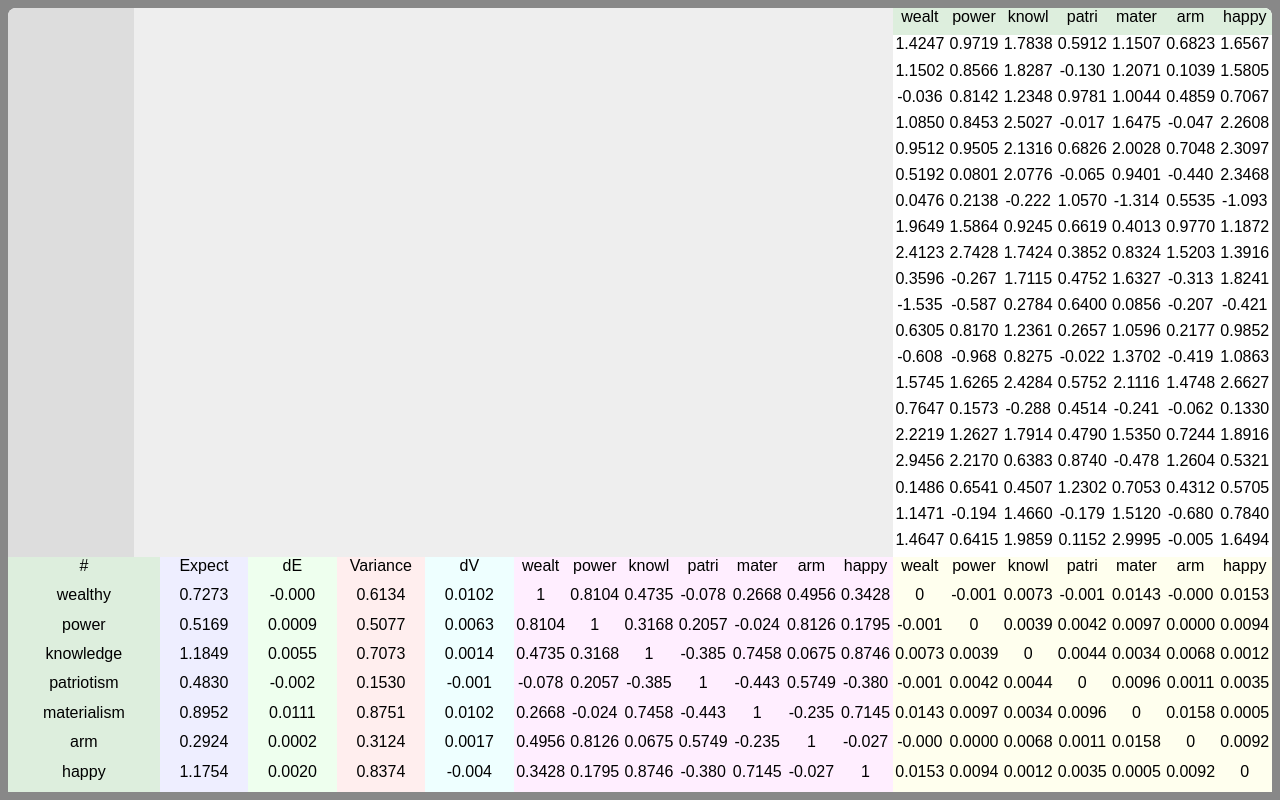
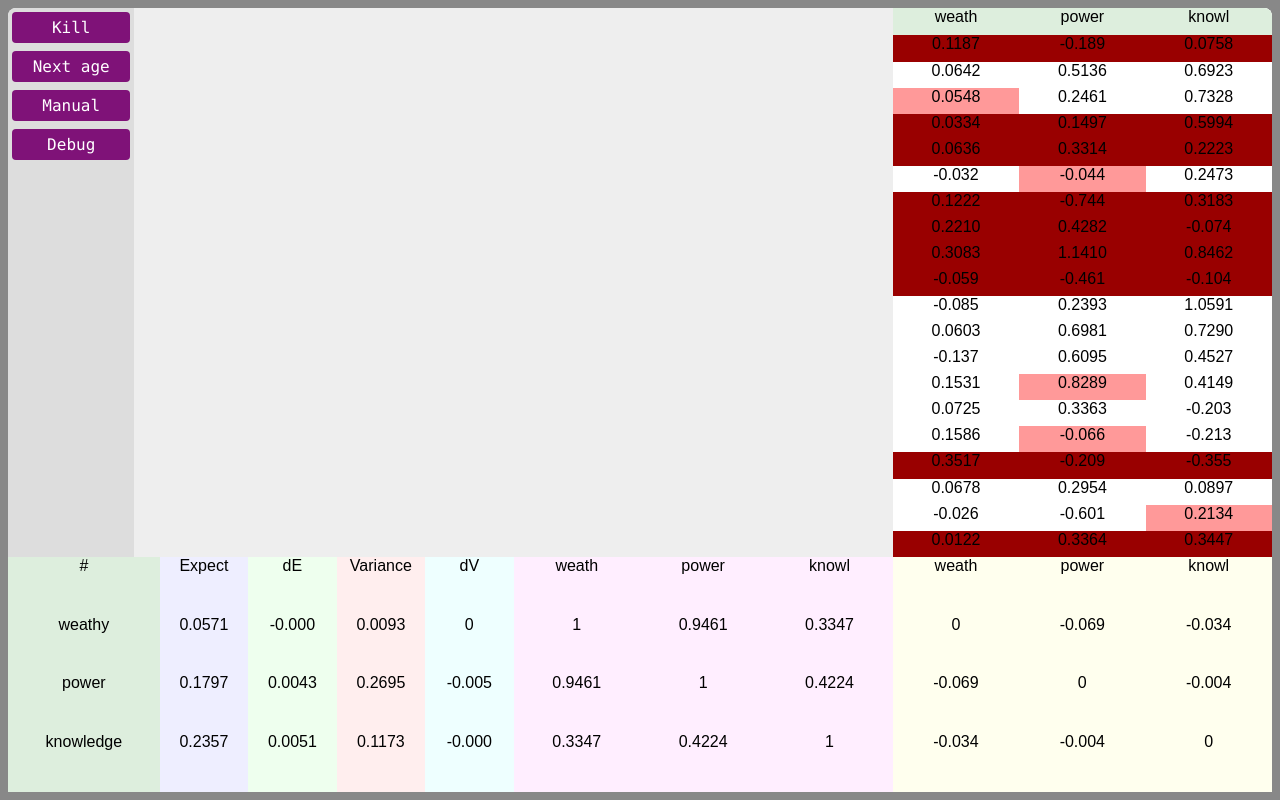
Before and after one commit to yiyuezhuo/ludum-dare-37, a plain HTML site: page index.html in a window 1280 px wide. Drawn offline with Linux system fonts and the light colour scheme.

Commit message:
add coloring

```diff
--- a/index.html
+++ b/index.html
@@ -18,6 +18,10 @@
 		<div class="ng">
 			<div class="ng-top">
 				<span class="ng-left">
+					<a class="button">Kill</a>
+					<a class="button">Next age</a>
+					<a class="button">Manual</a>
+					<a class="button debug">Debug</a>
 				</span>
 				<span class="ng-main"><!-- decide story view -->
 				</span>
--- a/jstatR.js
+++ b/jstatR.js
@@ -63,3 +63,20 @@ function apply(mat, margin, func){
 		return jStat.transpose(mat).map(func);
 	}
 }
+
+function rank(l,cmp){
+	if(cmp === undefined){
+		cmp = function(l,r){
+			return l - r;
+		}
+	}
+	var ll = l.map(function(obj,i){
+		return [i,obj];
+	});
+	ll.sort(function(l,r){
+		return cmp(l[1],r[1]);
+	});
+	return ll.map(function(t){
+		return t[0];
+	})
+}
--- a/layout.css
+++ b/layout.css
@@ -28,6 +28,9 @@ body{
 	width : 10%;
 	background-color : #ddd;
 	height : 100%;
+	display : flex;
+	flex-wrap : wrap;
+	flex-direction : column;
 }
 
 .ng-main{
--- a/logic.js
+++ b/logic.js
@@ -11,7 +11,7 @@ function loadScript(newJS){
 		document.getElementsByTagName("html")[0].appendChild(scriptObj);
 }
 
-loadScript("future.js");
+loadScript("mao.js");
 
 var DataFrame = function(header, type, values){
 	this.header = header;
@@ -37,6 +37,14 @@ DataFrame.prototype.as_matrix = function(){
 	}).map(function(h){
 		return that.values[h]
 	});
+}
+DataFrame.from_matrix = function(header, type, mat){
+	// matrix is same as_matrix result (p,n) shape
+	var df = new DataFrame(header, type);
+	df.header.forEach(function(h,i){
+		df.values[h] = mat[i];
+	})
+	return df;
 }
 DataFrame.prototype.cov = function(){
 	return cov(this.as_matrix())
@@ -106,6 +114,35 @@ DataFrame.prototype.copy = function(){
 	return df;
 }
 
+function DeltaTable(header, type, values, isRemoved){
+
+	DataFrame.call(this, header, type, values);
+
+	this.isRemoved = isRemoved; // vector, is same size on df
+}
+DeltaTable.prototype = Object.create(DataFrame.prototype);
+DeltaTable.from_matrix = function(header, type, mat, isRemoved){
+	var dt = new DeltaTable(header, type);
+	dt.header.forEach(function(h,i){
+		dt.values[h] = mat[i];
+	})
+	dt.isRemoved = isRemoved;
+	return dt;
+}
+DeltaTable.prototype.apply = function(df){
+	// only number modified, not remove
+	return DataFrame.from_matrix(df.header, df.type, jStat.add(df.as_matrix(), this.as_matrix()));
+}
+DeltaTable.prototype.applyWithRemoved = function(df){
+	// number modified, not remove
+	var that = this;
+	var raw = jStat.add(df.as_matrix(), this.as_matrix());
+	var mat = jStat.transpose(jStat.transpose(raw).filter(function(row,i){
+		return !that.isRemoved[i];
+	}));
+	return DataFrame.from_matrix(df.header, df.type, mat);
+}
+
 
 var Population = function(df1,df2,k){
 	// Anyway, df1,df2 can be both DataFrame and Population. Or any have `mean`,`cov`,`header`,`type` ones.
@@ -152,10 +189,10 @@ Population.prototype.sample = function(size){
 
 function streesNumber(n){
 
-	if(Math.abs(n)<1e-6){
+	if(Math.abs(n)<1e-5){
 		return '0';
 	}
-	if(Math.abs(1-n)<1e-6){
+	if(Math.abs(1-n)<1e-5){
 		return '1';
 	}
 
@@ -245,9 +282,10 @@ function drawMatrix(dom, mat, names, config){
 
 }
 
-function drawSample(domHeader, header, domValue, value, height){
+function drawSample(domHeader, header, domValue, value, dt, height){
 	// click header will sort the matrix, click record will kill this one.
 	// value is df.as_matrix result ((p,n) shape). It should be transposed before render it.
+	// dt is delta table, if it given, domValue is modified by dt before call this function.
 	var width = 100/jStat.rows(value);
 	height = height || 5;
 
@@ -267,26 +305,114 @@ function drawSample(domHeader, header, domValue, value, height){
 				drawSample(domHeader, header, domValue, jStat.transpose(v), height);
 			})
 
-	var rows = d3.select(domValue).selectAll('span.row').data(jStat.transpose(value));
+	var rowsData;
+	if(!dt){
+		rowsData = jStat.transpose(value).map(function(matRow,i){
+			var cellData = matRow.map(function(matCell,j){
+				return {value: matCell, change:0};
+			})
+			return {isRemoved:false, cellData:cellData};
+		})
+	}
+	else{
+		var deltaMat = jStat.transpose(dt.as_matrix());
+		rowsData = jStat.transpose(value).map(function(matRow,i){
+			var removed = dt.isRemoved[i];
+			var cellData;
+			if(removed){ // not show change color
+				cellData = matRow.map(function(matCell,j){
+					return {value: matCell, change: 0};
+				})
+			}
+			else{
+				cellData = matRow.map(function(matCell,j){
+					return {value: matCell, change: deltaMat[i][j]};
+				})
+			}
+			return {isRemoved: removed, cellData:cellData};
+		})
+	}
+
+	var rows = d3.select(domValue).selectAll('span.row').data(rowsData);
+
 	rows.enter().append('span').classed('row', true)
 		.style('width','100%')
 		.style('height', height + '%')
 		.classed("matrix", true);
+		/*
+		.classed('isRemoved', function(rowData){
+			return rowData.isRemoved
+		})
+		*/
+
 	rows.transition();
+		/*
+		.classed('isRemoved', function(rowData){
+			return rowData.isRemoved
+		});
+		*/
+
 	rows.exit().remove();
 
+	d3.select(domValue).selectAll('span.row').data(rowsData).classed('isRemoved', function(rowData){
+		return rowData.isRemoved
+	});
+
+
 	d3.select(domValue).selectAll('span.row').each(function(d){
-		var cols = d3.select(this).selectAll('span.cell').data(d)
+		var cols = d3.select(this).selectAll('span.cell').data(d.cellData)
+
 		cols.enter().append('span').classed('cell', true)
 			.style('width', width + '%')
 			.style('height', '100%')
-			.text(function(d){return format(d);})
-		cols.transition().text(function(d){return format(d);})
+			.text(function(d){
+				//console.log(d);
+				return format(d.value);
+			})
+			/*
+			.classed('isAdd',function(d){
+				return d.change >0;
+			})
+			.classed('isSub',function(d){
+				return d.change <0;
+			})
+			*/
+
+		cols.transition()
+			.text(function(d){
+				return format(d.value);
+			})
+			/*
+			.classed('isAdd',function(d){
+				return d.change >0;
+			})
+			.classed('isSub',function(d){
+				return d.change <0;
+			})
+			*/
+
 		cols.exit().remove();
 
+		d3.select(this).selectAll('span.cell').data(d.cellData)
+			.classed('isAdd',function(d){
+				console.log(d);
+				return d.change > 0;
+			})
+			.classed('isSub',function(d){
+				return d.change < 0;
+		})
+
 	})
+}
+
+function drawSampleDelta(df, dt){
+	// df is old version.
+	var df2 = dt.apply(df);
+	drawSample(domMap['ng-sample-header'], names,
+			   domMap['ng-sample-value'], df2.as_matrix());
 
 }
+
 
 function drawMatrixField(pop1, pop2){
 
@@ -294,7 +420,7 @@ function drawMatrixField(pop1, pop2){
 	var namesCol = jStat.transpose([pop1.header]);
 
 	function quickDraw(className, mat, names, config){
-		drawMatrix(document.getElementsByClassName(className)[0], mat, names, config);
+		drawMatrix(domMap[className], mat, names, config);
 	}
 
 	quickDraw('ng-matrix-names', namesCol, ['#']);
@@ -315,8 +441,8 @@ function drawSituation(pop, df){
 
 	var names = df.header.map(function(s){return s.slice(0,5)});
 
-	drawSample(document.getElementsByClassName('ng-sample-header')[0], names,
-			   document.getElementsByClassName('ng-sample-value')[0], df.as_matrix());
+	drawSample(domMap['ng-sample-header'], names,
+			   domMap['ng-sample-value'], df.as_matrix());
 
 }
 
@@ -327,6 +453,14 @@ function debug(){
 	pop = new Population(df);
 	df2 = pop.sample(100);
 	pop2 = new Population(df,df2,0.1);
+
+	domMap = {};
+	['ng-matrix-names','ng-matrix-mu','ng-matrix-mu-change',
+	 'ng-matrix-variance','ng-matrix-variance-change','ng-matrix-correlation',
+	 'ng-matrix-correlation-change','ng-sample-header','ng-sample-value'].map(function(className){
+		 domMap[className] = document.getElementsByClassName(className)[0];
+	})
+
 
 	canvas = document.getElementById("screen");
 	if(canvas!=null){
@@ -340,8 +474,38 @@ function debug(){
 
 	drawMatrixField(pop,pop2);
 
-	var names = df.header.map(function(s){return s.slice(0,5)});
+	names = df.header.map(function(s){return s.slice(0,5)});
 	//quickDraw('ng-sample', jStat.transpose(df2.as_matrix()), names, {'height':5});
-	drawSample(document.getElementsByClassName('ng-sample-header')[0], names,
-			   document.getElementsByClassName('ng-sample-value')[0], df2.as_matrix());
+
+	var dt_matrix = df3.as_matrix().map(function(row,i){
+		return row.map(function(value,j){
+			var r = Math.random();
+			if(r<0.8){
+				return 0;
+			}
+			else if(r < 0.9){
+				return -1;
+			}
+			else{
+				return 1;
+			}
+		})
+	})
+	var isRemoved = jStat.arange(df2.size()).map(function(){
+		return Math.random() > 0.7 ? 1 : 0;
+	});
+	dt = DeltaTable.from_matrix(df.header, df.type, dt_matrix, isRemoved);
+	dt.values[dt.header[0]][0] = 1;
+	dt.values[dt.header[1]][0] = -1;
+	dt.values[dt.header[2]][0] = 0;
+	/*
+	drawSample(domMap['ng-sample-header'], names,
+			   domMap['ng-sample-value'], df2.as_matrix());
+	*/
+	drawSample(domMap['ng-sample-header'], names,
+			   domMap['ng-sample-value'], df2.as_matrix(), dt);
+
+	document.getElementsByClassName('debug')[0].onclick = function(){
+		drawSituation(pop, df3);
+	}
 }
--- a/styles.css
+++ b/styles.css
@@ -12,3 +12,30 @@
 
 .matrix-cell {
 }
+
+a.button {
+  text-decoration : none;
+  color : white;
+  background-color:#7f1278;
+  padding : 6px 8px 6px 8px;
+  border-radius : 4px;
+  text-align: center;
+  margin : 4px;
+  font-family : "Consolas", "Bitstream Vera Sans Mono", "Courier New", Courier, monospace !important;
+  /*
+  width: 80%;
+  height : 10%;
+  */
+}
+
+.isRemoved {
+	background-color: #900;
+}
+
+.isAdd{
+	background-color: #9f9;
+}
+
+.isSub{
+	background-color : #f99;
+}
```
Also changed, not shown: csvToJsonp.js (added, +68 -0 lines).
